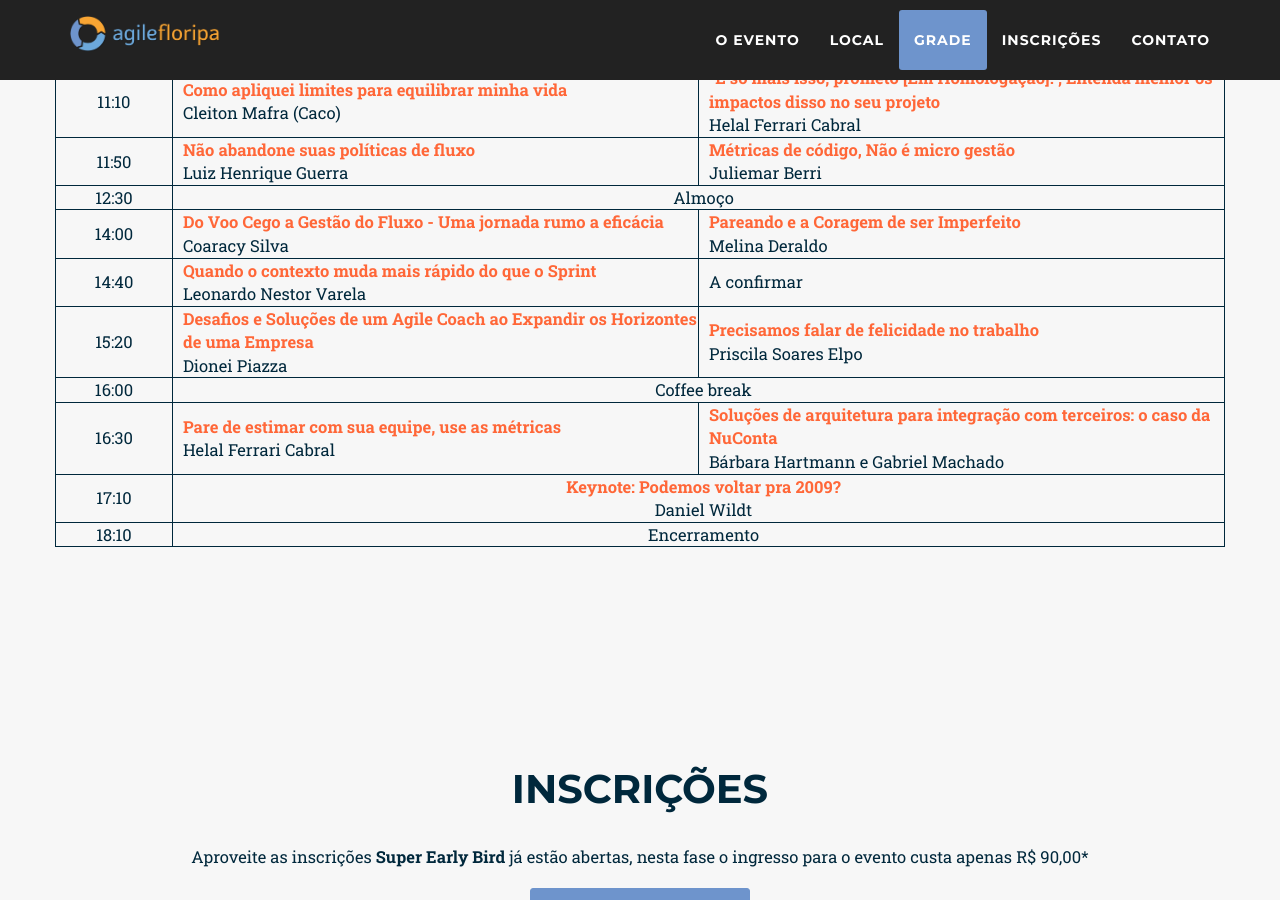
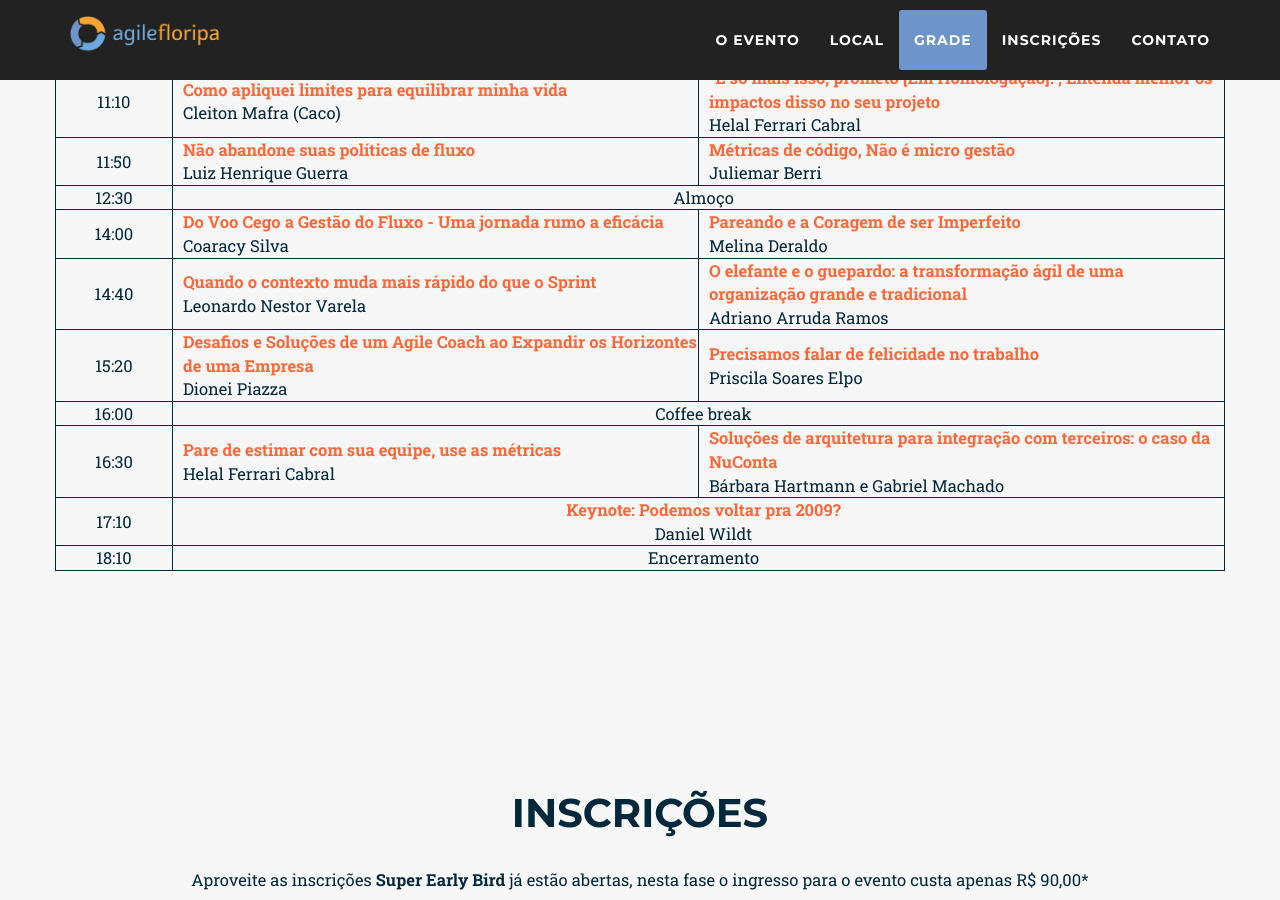
Before and after one commit to mingomax/afconf, a Jekyll site: the page built from index.html, in a window 1280 px wide and 900 px high, scrolled down 3077 px. Built offline with Jekyll 4.4.1, drawn with Linux system fonts in a browser that asks for light colours; nearby versions of some CDN libraries; some web fonts are replaced; part of the change alters nothing that is shown.

Commit message:
Update Adriano's info

```diff
--- a/_data/twenty_19/schedule.yaml
+++ b/_data/twenty_19/schedule.yaml
@@ -106,6 +106,7 @@
     bio: >
         <b>Luiz Henrique Guerra</b><br/>
         Em breve!
+    #img: /_2019_pages/speakers/luiz-guerra.jpg
     confirmed: true
   speaker_2:
     id: "juliemar-berri"
@@ -188,16 +189,22 @@
     img: /_2019_pages/speakers/leonardo-varela.jpeg
     confirmed: true
   speaker_2:
-    id: "rafael-caceres"
-    title: "Como a liderança descentralizada nos tornou mais efetivos?"
-    name: "Rafael Caceres"
+    id: "adriano-ramos"
+    title: "O elefante e o guepardo: a transformação ágil de uma organização grande e tradicional"
+    name: "Adriano Arruda Ramos"
     description: >
-        Em um mundo em mudança constante a lei da evolução, que dita a sobrevivência do mais apto, estará cada vez mais presente no competitivo mundo corporativo moderno. Adapte-se ou morra. Don Reinertsen no seu livro que pode ser considerado um manual de sobrevivência das empresas contemporâneas, nos ensina que o caminho para a adaptação é a descentralização do processo de decisão, possível através da distribuição da informação e encorajando atos de liderança em todos os níveis. Nesta apresentação, Rafael Cáceres mostrará como em 2 anos transformamos a Taller em uma organização que aprende, evoluindo em direção a uma melhor adaptação na selva competitiva do século XXI.
+        Apresentar minha vivência dentro do Programa de Transformação Digital em um grande banco público (Caixa Econômica Federal), onde participei de equipes atuando com metodologias ágeis entre 2017 e 2019 - uma espécie de adaptação do modelo Spotify convivendo ao lado de estruturas e modelos altamente hierarquizados e tradicionais.
     bio: >
-        <b>Rafael Caceres</b><br/>
-        Em breve!
-    #img: /_2019_pages/speakers/rafael-caceres.jpg
-    confirmed: false
+        <b>Adriano Arruda Ramos</b><br/>
+        Bacharel em História e Especialista em Economia Financeira pela Unicamp, Tecnólogo em Análise e Desenvolvimento de Sistemas e Especialista em Desenvolvimento Web pela Anhanguera, além de uma graduação em Engenharia Elétrica pela USP não concluída.<br/>
+        Com formação interdisciplinar, valoriza muito o trabalho em equipe e a aprendizagem contínua. Desde 2003 trabalha na Caixa, já atuou em diversas áreas da empresa. Entre 2017 e 2019 participou do Programa de Transformação Digital na Caixa, em times no formato de squads como desenvolvedor. Atualmente é analista/desenvolvedor na área de FGTS em Florianópolis, além de aprendiz e entusiasta de metodologias ágeis e ciência de dados.<br/>
+        Empresa: Caixa Econômica Federal<br/>
+        <br/>
+        <a href="https://www.linkedin.com/in/adrianoarrudaramos/" target="_blank">LinkedIn</a><br/>
+        <a href="https://medium.com/@adrianoarrudaramos" target="_blank">Medium</a><br/>
+        <a href="https://github.com/adrianoarrudaramos" target="_blank">GitHub</a>
+    img: /_2019_pages/speakers/adriano-ramos.png
+    confirmed: true
 
 - time: "15:20"
   speaker_1:
```
